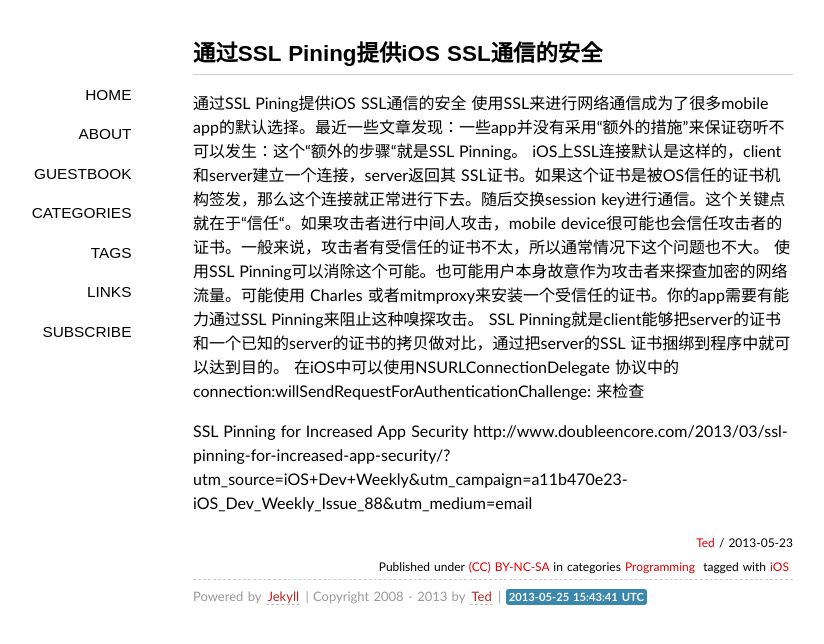
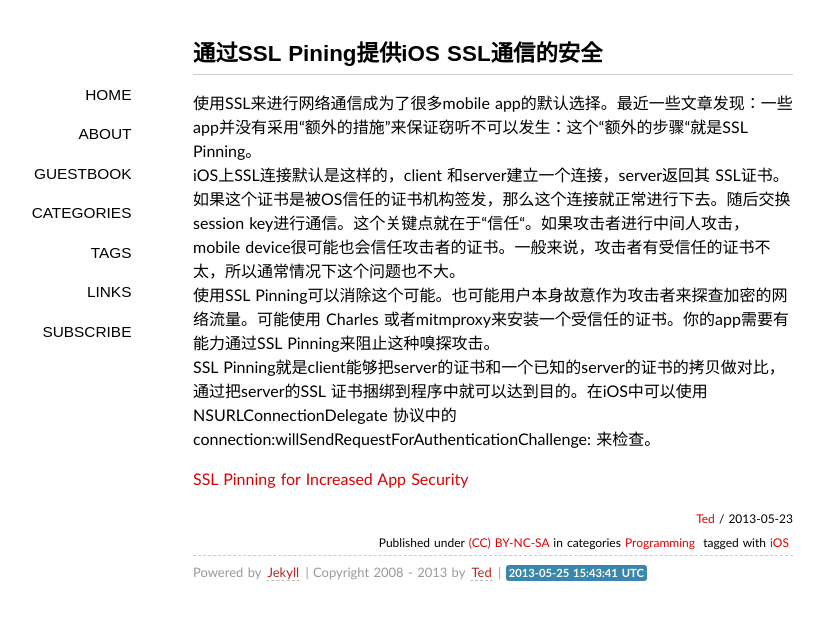
Before and after one commit to wufawei/wufawei.github.com, a Jekyll site: the page built from _posts/2013/2013-05-23-SSL-Pining.md, in a window 1280 px wide. Shown: the top 644 px of the page, without its empty margins (147-971 px from the left). Built offline with Jekyll 4.4.1, drawn with Linux system fonts in a browser that asks for light colours; some web fonts are replaced; Markdown is read by kramdown in place of the engine named in the settings; comment, search, counter and statistics services are not loaded.

Commit message:
update blog

```diff
--- a/_posts/2013/2013-05-23-SSL-Pining.md
+++ b/_posts/2013/2013-05-23-SSL-Pining.md
@@ -6,13 +6,10 @@ categories:
 tags:
 - iOS
 ---
-通过SSL Pining提供iOS SSL通信的安全
-     使用SSL来进行网络通信成为了很多mobile app的默认选择。最近一些文章发现：一些app并没有采用“额外的措施”来保证窃听不可以发生：这个“额外的步骤“就是SSL Pinning。
-    iOS上SSL连接默认是这样的，client 和server建立一个连接，server返回其 SSL证书。如果这个证书是被OS信任的证书机构签发，那么这个连接就正常进行下去。随后交换session key进行通信。这个关键点就在于“信任“。如果攻击者进行中间人攻击，mobile device很可能也会信任攻击者的证书。一般来说，攻击者有受信任的证书不太，所以通常情况下这个问题也不大。
-      使用SSL Pinning可以消除这个可能。也可能用户本身故意作为攻击者来探查加密的网络流量。可能使用 Charles 或者mitmproxy来安装一个受信任的证书。你的app需要有能力通过SSL Pinning来阻止这种嗅探攻击。
-SSL Pinning就是client能够把server的证书和一个已知的server的证书的拷贝做对比，通过把server的SSL 证书捆绑到程序中就可以达到目的。
-在iOS中可以使用NSURLConnectionDelegate 协议中的connection:willSendRequestForAuthenticationChallenge: 来检查
+ 使用SSL来进行网络通信成为了很多mobile app的默认选择。最近一些文章发现：一些app并没有采用“额外的措施”来保证窃听不可以发生：这个“额外的步骤“就是SSL Pinning。
+iOS上SSL连接默认是这样的，client 和server建立一个连接，server返回其 SSL证书。如果这个证书是被OS信任的证书机构签发，那么这个连接就正常进行下去。随后交换session key进行通信。这个关键点就在于“信任“。如果攻击者进行中间人攻击，mobile device很可能也会信任攻击者的证书。一般来说，攻击者有受信任的证书不太，所以通常情况下这个问题也不大。
+  使用SSL Pinning可以消除这个可能。也可能用户本身故意作为攻击者来探查加密的网络流量。可能使用 Charles 或者mitmproxy来安装一个受信任的证书。你的app需要有能力通过SSL Pinning来阻止这种嗅探攻击。
+SSL Pinning就是client能够把server的证书和一个已知的server的证书的拷贝做对比，通过把server的SSL 证书捆绑到程序中就可以达到目的。在iOS中可以使用NSURLConnectionDelegate 协议中的connection:willSendRequestForAuthenticationChallenge: 来检查。
 
 
-SSL Pinning for Increased App Security
-http://www.doubleencore.com/2013/03/ssl-pinning-for-increased-app-security/?utm_source=iOS+Dev+Weekly&utm_campaign=a11b470e23-iOS_Dev_Weekly_Issue_88&utm_medium=email
+[SSL Pinning for Increased App Security](http://www.doubleencore.com/2013/03/ssl-pinning-for-increased-app-security)
```
Also changed, not shown: _posts/2013/2013-05-20-iOS应用性能调优的4个建议和技巧.md (+6 -3 lines), _posts/2013/2013-05-21-使用iOS的NSRunLoop.md (+12 -8 lines), _posts/2013/2013-05-22-iOS开发神器：Drawscript.md (+1 -6 lines).
